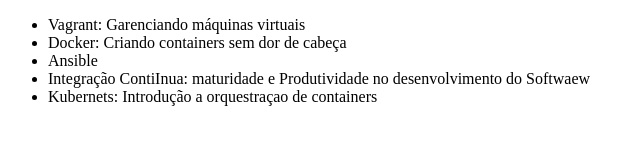
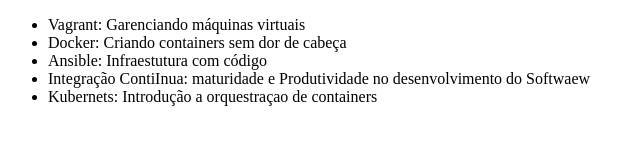
Before and after one commit to NunoMattheus/alura-git, a plain HTML site: page index.html in a window 1280 px wide. Shown: the whole page, without its empty margins (0-640 px from the left). Drawn offline with Linux system fonts and the light colour scheme.

Commit message:
Alterando nome do Curso de Ansible

```diff
--- a/index.html
+++ b/index.html
@@ -8,7 +8,7 @@
     <ul>
         <li>Vagrant: Garenciando máquinas virtuais</li>
         <li>Docker: Criando containers sem dor de cabeça</li>
-        <li>Ansible</li>
+        <li>Ansible: Infraestutura com código</li>
         <li>Integração ContiInua: maturidade e Produtividade no desenvolvimento do Softwaew</li>
         <li>Kubernets: Introdução a orquestraçao de containers</li>
 	</ul>
```
